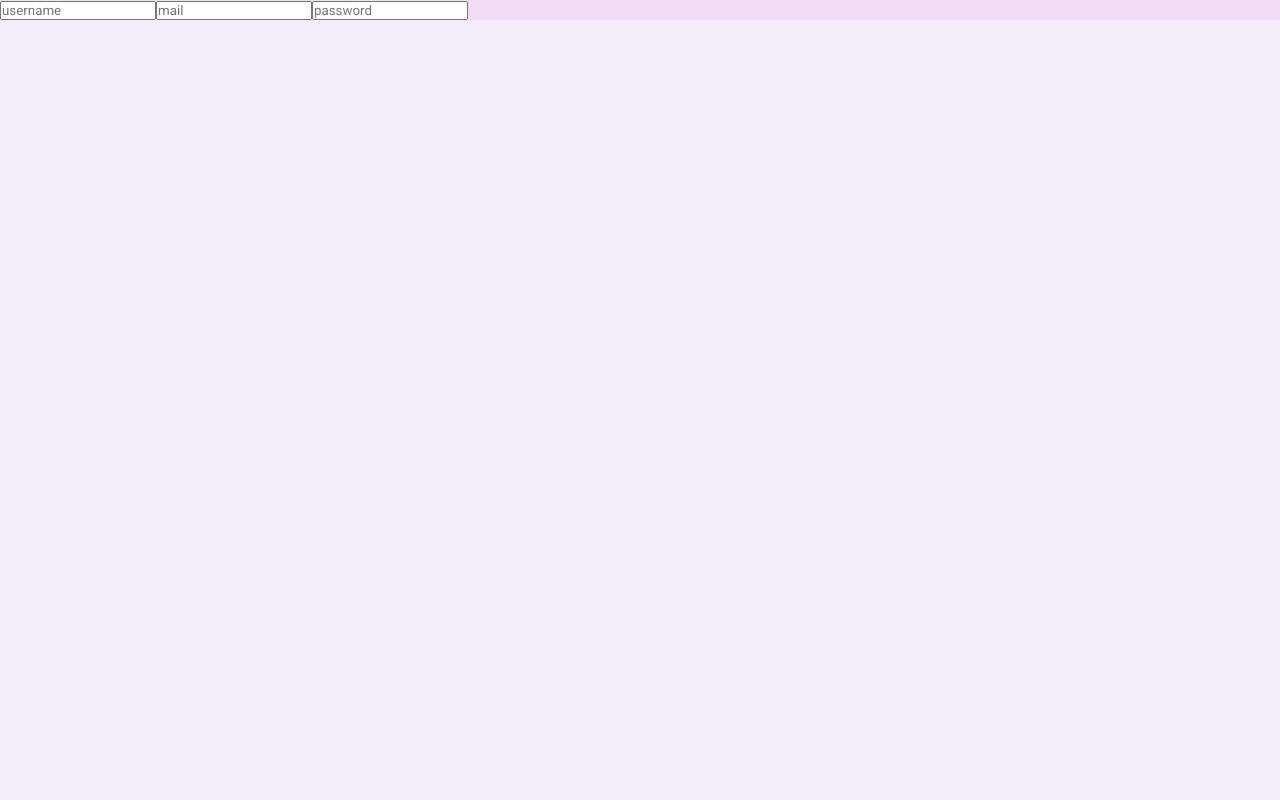
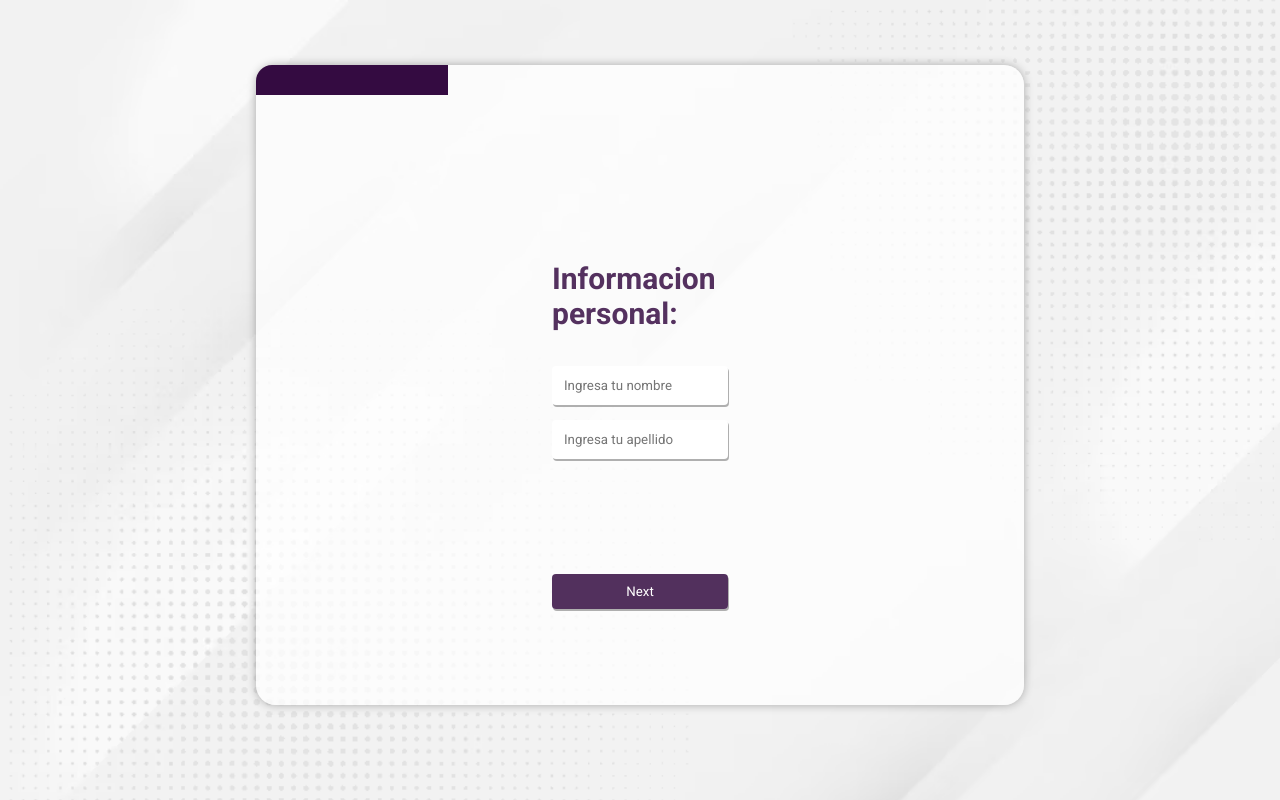
Before and after one commit to dcaresDuoc/Programacion2023_LosCrotes, a Next.js app in the folder proyecto-next/: page /register in a window 1280 px wide. Built offline with nearby package versions, Linux system fonts and the light colour scheme.

Commit message:
adding footer

```diff
--- a/proyecto-next/components/Register.jsx
+++ b/proyecto-next/components/Register.jsx
@@ -1,4 +1,6 @@
+'use client'
 import { useState } from 'react'
+
 
 const Register = () => {
   const [step, setStep] = useState(1)
@@ -46,11 +48,11 @@ const Register = () => {
         {step === 1 && (
           <form onSubmit={handleFormSubmit}>
             <h1>Informacion personal:</h1>
-              <input type="text" name="name"  placeholder="Ingresa tu nombre" onChange={handleChange}/>
+              <input type="text" name="name"  placeholder="Ingresa tu nombre" onChange={handleChange} required/>
 
+              <input type="text" name="lastname"  placeholder='Ingresa tu apellido' onChange={handleChange} required/>
 
-              <input type="text" name="lastname"  placeholder='Ingresa tu apellido' onChange={handleChange}/>
-
+              {/* <input type="text" name='profesion' placeholder='Ingresa el nombre de tu profesion' oncChange={handleChange}/> */}
             <button type="submit">Next</button>
           </form>
 
@@ -59,9 +61,9 @@ const Register = () => {
           <form onSubmit={handleFormSubmit}>
             <h1>Information Digital:</h1>
 
-              <input type="email" name="email"  placeholder="Ingresa tu email" onChange={handleChange}/>
+              <input type="email" name="email"  placeholder="Ingresa tu email" onChange={handleChange} required/>
 
-              <input type="password" name="password" placeholder="Ingresa una contraseña" onChange={handleChange}/>
+              <input type="password" name="password" placeholder="Ingresa una contraseña" onChange={handleChange} required/>
 
             <button type="submit">Next</button>
             <button onClick={handleFormBack}>Atras</button>
@@ -84,8 +86,10 @@ const Register = () => {
             <p>Por favor, revise que la siguiente información sea correcta:</p>
             <p>Nombre: {formData.name}</p>
             <p>Email: {formData.email}</p>
-            <p>Mensaje: {formData.message}</p>
+            <p>Número celular: {formData.phoneNumber}</p>
+
             <button type="submit">Enviar</button>
+            <button onClick={handleFormBack}>Atras</button>
           </form>
         )}
 
--- a/proyecto-next/components/index.js
+++ b/proyecto-next/components/index.js
@@ -5,6 +5,6 @@ export { default as InfoBrand } from './InfoBrand'
 export { default as About } from './About'
 export { default as Cards } from './Cards'
 export { default as Workers } from './Workers'
-// export { default as Footer } from './Footer'
+export { default as Footer } from './Footer'
 export { default as NavAbout } from './NavAbout'
 export { default as Login } from './Login'
--- a/proyecto-next/pages/register.js
+++ b/proyecto-next/pages/register.js
@@ -1,13 +1,10 @@
+import Register from '@/components/Register'
 import React from 'react'
 
 const register = () => {
   return (
-    <div className='container-reg'>
-      <form className=''>
-        <input type="text" placeholder="username"/>
-        <input type="email" placeholder="mail"/>
-        <input type="password" placeholder='password'/>
-      </form>
+    <div className='container-register'>
+      <Register />
     </div>
   )
 }
```
Also changed, not shown: proyecto-next/components/Footer.jsx (added, +14 -0 lines), proyecto-next/pages/index.js (+10 -10 lines).
